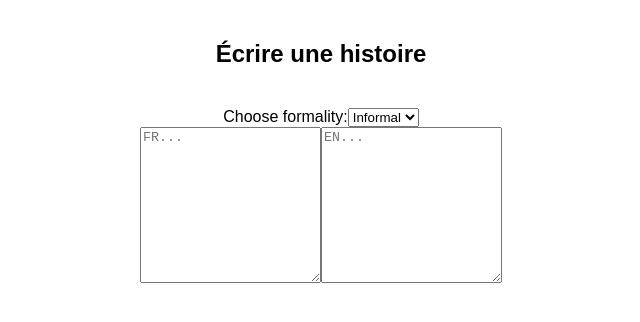
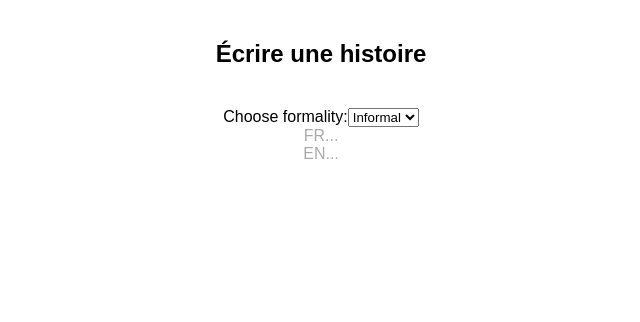
Before and after one commit to Btadel/billingapp, a React (Create React App) app: page / in a window 1280 px wide. Shown: the top 322 px of the page, without its empty margins (319-959 px from the left). Built offline with nearby package versions, Linux system fonts and the light colour scheme.

Commit message:
de la merde

```diff
--- a/package.json
+++ b/package.json
@@ -6,9 +6,13 @@
     "@testing-library/jest-dom": "^5.17.0",
     "@testing-library/react": "^13.4.0",
     "@testing-library/user-event": "^13.5.0",
+    "axios": "^1.7.8",
     "react": "^18.3.1",
     "react-dom": "^18.3.1",
     "react-scripts": "5.0.1",
+    "slate": "^0.110.2",
+    "slate-history": "^0.110.3",
+    "slate-react": "^0.111.0",
     "web-vitals": "^2.1.4"
   },
   "scripts": {
--- a/src/InputTreatment.js
+++ b/src/InputTreatment.js
@@ -1,34 +1,38 @@
-import React, { useState, useRef, useEffect } from 'react';
+import React, { useState, useCallback } from 'react';
 import axios from 'axios';
 import './InputTreatment.css';
 import './App.css';
 import FormalitySelector from './Formality';
+import { Slate, Editable, withReact } from 'slate-react';
+import { withHistory } from 'slate-history';
+import { createEditor, Transforms, Range, Editor } from 'slate';
+
+// Initial value for Slate editors
+const initialValue = [{ type: "paragraph", children: [{ text: "" }] }];
 
 function StoryInput() {
-  const [storyText, setStoryText] = useState('');
-  const [translatedText, setTranslatedText] = useState('');
-  const textAreaRef1 = useRef(null);
-  const textAreaRef2 = useRef(null);
-  const [formality, setFormality] = useState('informal');
+  const [editorFR] = useState(() => withHistory(withReact(createEditor())));
+  const [editorEN] = useState(() => withHistory(withReact(createEditor())));
+  const [storyValue, setStoryValue] = useState(initialValue);
+  const [translatedValue, setTranslatedValue] = useState(initialValue);
+  const [formality, setFormality] = useState("informal");
 
-  // pas super interessant mais peut du code pour du code
+  // Handle formality changes
   const handleFormalityChange = (event) => {
     setFormality(event.target.value);
   };
 
-  // env blablabla api cacher
-  const translate = async (text,selection , targetLang, preservePunctuation = true) => {
-    const aim = targetLang === 'fr' ?  storyText: translatedText;
-    console.log(aim)
+  // Translation function
+  const translate = async (text, selection, targetLang, preservePunctuation = true) => {
+    const context = targetLang === 'fr' ? Editor.string(editorEN, []) : Editor.string(editorFR, []);
 
     try {
       let content;
 
       if (selection) {
-
         content = preservePunctuation
-          ? `Translate this selected portion to ${targetLang === 'en' ? 'English' : 'French'}: ${selection} (Use this to give a good translation of the selection (context accurate): ${aim})`
-          : `Translate this selected portion to ${targetLang === 'en' ? 'English' : 'French'} but do not add punctuation at the start or end if not already in the given text: ${selection} (The previous translation was: ${aim})`;
+          ? `Translate this selected portion to ${targetLang === 'en' ? 'English' : 'French'}: ${selection} (Use this to give a good translation of the selection (context accurate): ${context})`
+          : `Translate this selected portion to ${targetLang === 'en' ? 'English' : 'French'} but do not add punctuation at the start or end if not already in the given text: ${selection} (The previous translation was: ${context})`;
       } else {
         content = preservePunctuation
           ? `Translate this to ${targetLang === 'en' ? 'English' : 'French'}: ${text}`
@@ -40,6 +44,7 @@ function StoryInput() {
       } else if (formality === 'informal') {
         content += " Make the translation informal.";
       }
+
       const response = await axios.post(
         'https://api.openai.com/v1/chat/completions',
         {
@@ -54,76 +59,75 @@ function StoryInput() {
         }
       );
 
-
       return response.data.choices[0].message.content;
     } catch (error) {
-      console.error('Error API', error);
+      console.error('API Error:', error);
       throw error;
     }
   };
 
   // Handle text input changes
-  const handleChange = async (event, target) => {
-    const text = event.target.value;
-
-    if (target === 'story') {
-      setStoryText(text);
+  const handleChange = async (newValue, source, targetEditor, targetLang) => {
+    if (source === 'story') {
+      setStoryValue(newValue);
+      const text = Editor.string(editorFR, []);
       if (/[.,!?]$/.test(text)) {
-        const translated = await translate(text,null, 'en');
-        setTranslatedText(translated);
+        const translated = await translate(text, null, targetLang);
+        Transforms.select(targetEditor, Editor.range(targetEditor, [0, 0], [0, text.length]));
+        Transforms.insertText(targetEditor, translated);
       }
     } else {
-      setTranslatedText(text);
+      setTranslatedValue(newValue);
+      const text = Editor.string(editorEN, []);
       if (/[.,!?]$/.test(text)) {
-        const translated = await translate(text,null, 'fr');
-        setStoryText(translated);
+        const translated = await translate(text, null, 'fr');
+        Transforms.select(targetEditor, Editor.range(targetEditor, [0, 0], [0, text.length]));
+        Transforms.insertText(targetEditor, translated);
       }
     }
   };
 
-  // Handle text selectionet
-  const handleSelection = async (target) => {
-    const textarea = target === 'story' ? textAreaRef1.current : textAreaRef2.current;
-    const otherTextarea = target === 'story' ? textAreaRef2.current : textAreaRef1.current;
+  // Handle text selection for translation
+  const handleSelection = useCallback(
+    async (sourceEditor, targetEditor, sourceLang, targetLang) => {
+      const selection = sourceEditor.selection;
 
-    const { selectionStart, selectionEnd } = textarea;
-    const selectedText = textarea.value.substring(selectionStart, selectionEnd).trim();
-
-    if (selectedText) {
-      console.log(`texte selectionner ${selectedText} `)
-      const targetLang = target === 'story' ? 'en' : 'fr';
-      const translatedWord =  await translate(storyText,selectedText, targetLang, false);
-      console.log(`la trad de la selection est ${translatedWord} `)
-
-
+      if (selection && !Range.isCollapsed(selection)) {
+        const selectedText = Editor.string(sourceEditor, selection);
+        const translatedWord = await translate(selectedText, selectedText, targetLang, false);
+        Transforms.select(targetEditor, selection);
+        Transforms.insertText(targetEditor, translatedWord);
       }
-  };
+    },
+    [translate]
+  );
 
   return (
     <div>
-      <div>
       <FormalitySelector onFormalityChange={handleFormalityChange} />
-      </div>
-      <div>
-        <textarea
-          ref={textAreaRef1}
-          value={storyText}
-          onChange={(e) => handleChange(e, 'story')}
-          onSelect={() => handleSelection('story')}
+      <div className="slate-editors">
+        <Slate
+          editor={editorFR}
+          value={storyValue}
+          onChange={(newValue) => setStoryValue(newValue)}
+        >
+          <Editable
             placeholder="FR..."
-          rows="10"
             className="trans-textarea"
+            onSelect={() => handleSelection(editorFR, editorEN, "fr", "en")}
           />
-        <textarea
-          ref={textAreaRef2}
-          value={translatedText}
-          onChange={(e) => handleChange(e, 'translation')}
-          onSelect={() => handleSelection('translation')}
-
+        </Slate>
+        <Slate
+          editor={editorEN}
+          value={translatedValue}
+          onChange={(newValue) => setTranslatedValue(newValue)}
+        >
+          <Editable
             placeholder="EN..."
-          rows="10"
             className="trans-textarea"
+            onSelect={() => handleSelection(editorEN, editorFR, "en", "fr")}
           />
+        </Slate>
       </div>
     </div>
   );
```
Also changed, not shown: 1 other file (tests, documents, lock files or other folders). Lines whose indentation alone changed are shown as unchanged.
